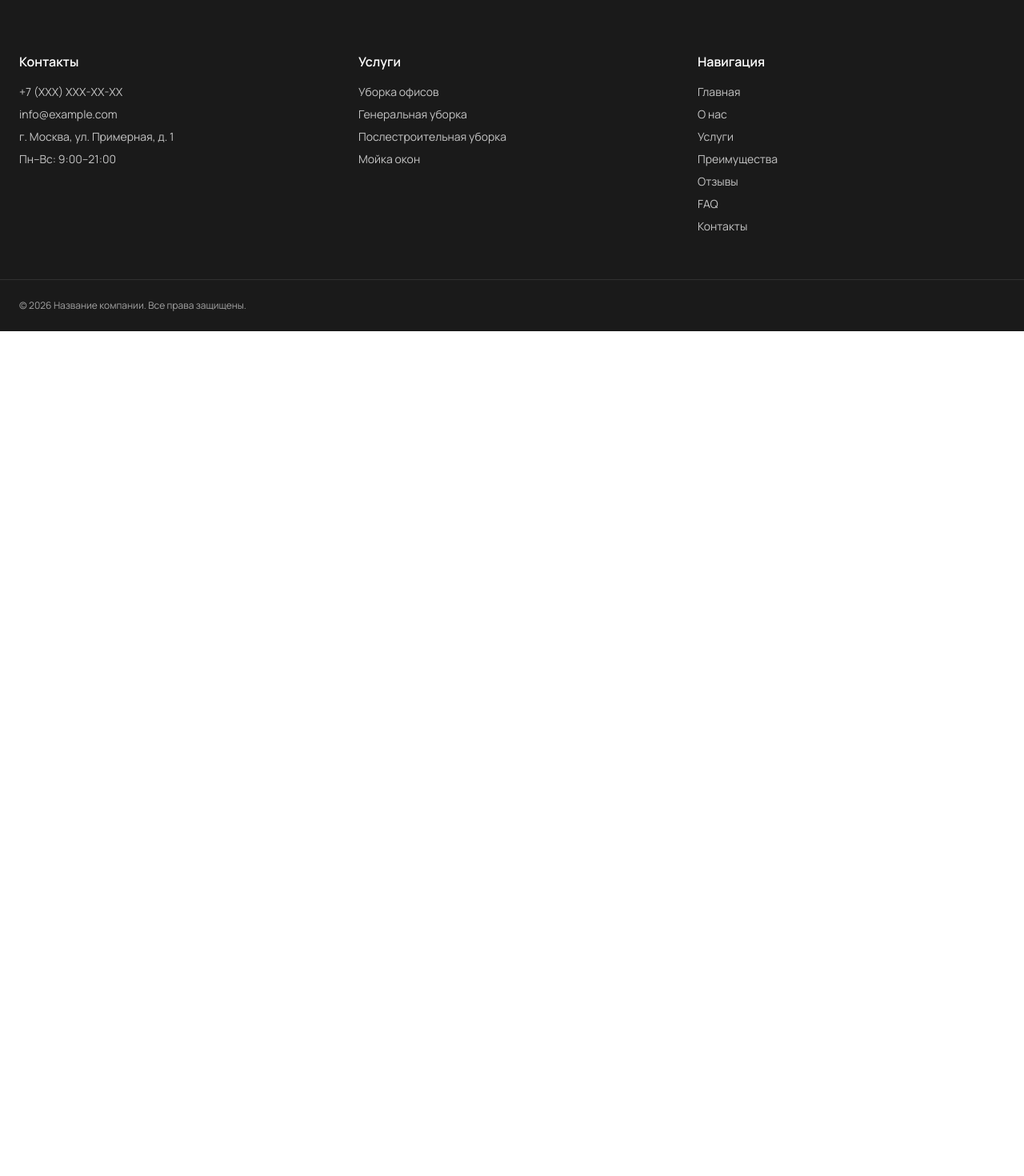
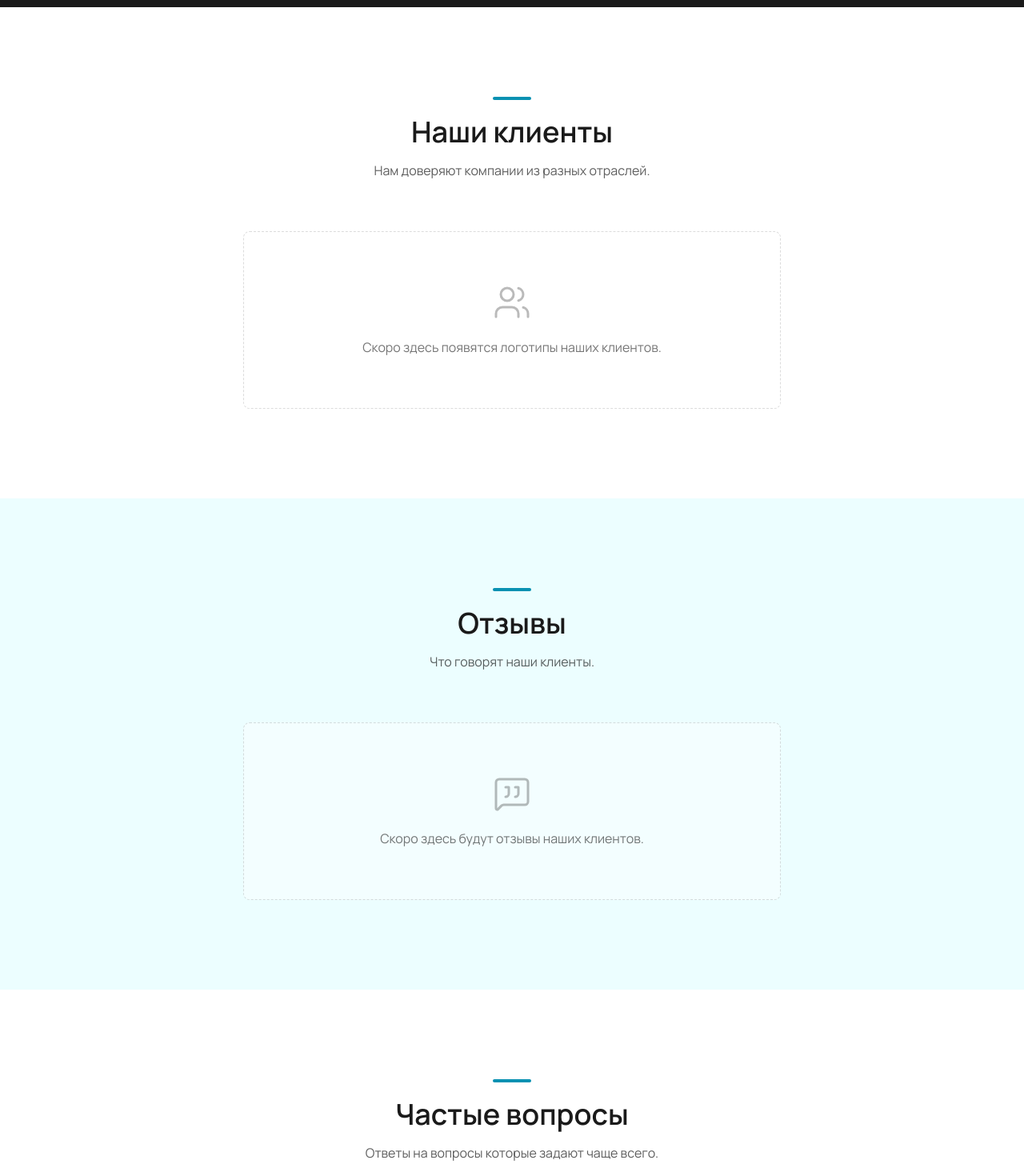
Before and after one commit to GomenAmonai/cleaningSite, a Next.js app: page / in a window 1280 px wide. Shown: the part 3120-4590 px from the top of the page at 80% size. Before the commit the page ends 3534 px from the top, so only its background shows below. Built offline with nearby package versions, Linux system fonts and the light colour scheme.

Commit message:
feat(page): wire Clients, Reviews, FAQ after WhyUs

```diff
--- a/app/page.tsx
+++ b/app/page.tsx
@@ -4,6 +4,9 @@ import { Hero } from "@/components/sections/Hero";
 import { About } from "@/components/sections/About";
 import { Services } from "@/components/sections/Services";
 import { WhyUs } from "@/components/sections/WhyUs";
+import { Clients } from "@/components/sections/Clients";
+import { Reviews } from "@/components/sections/Reviews";
+import { FAQ } from "@/components/sections/FAQ";
 
 export default function Home() {
     return (
@@ -14,6 +17,9 @@ export default function Home() {
                 <About />
                 <Services />
                 <WhyUs />
+                <Clients />
+                <Reviews />
+                <FAQ />
             </main>
             <Footer />
         </>
```
